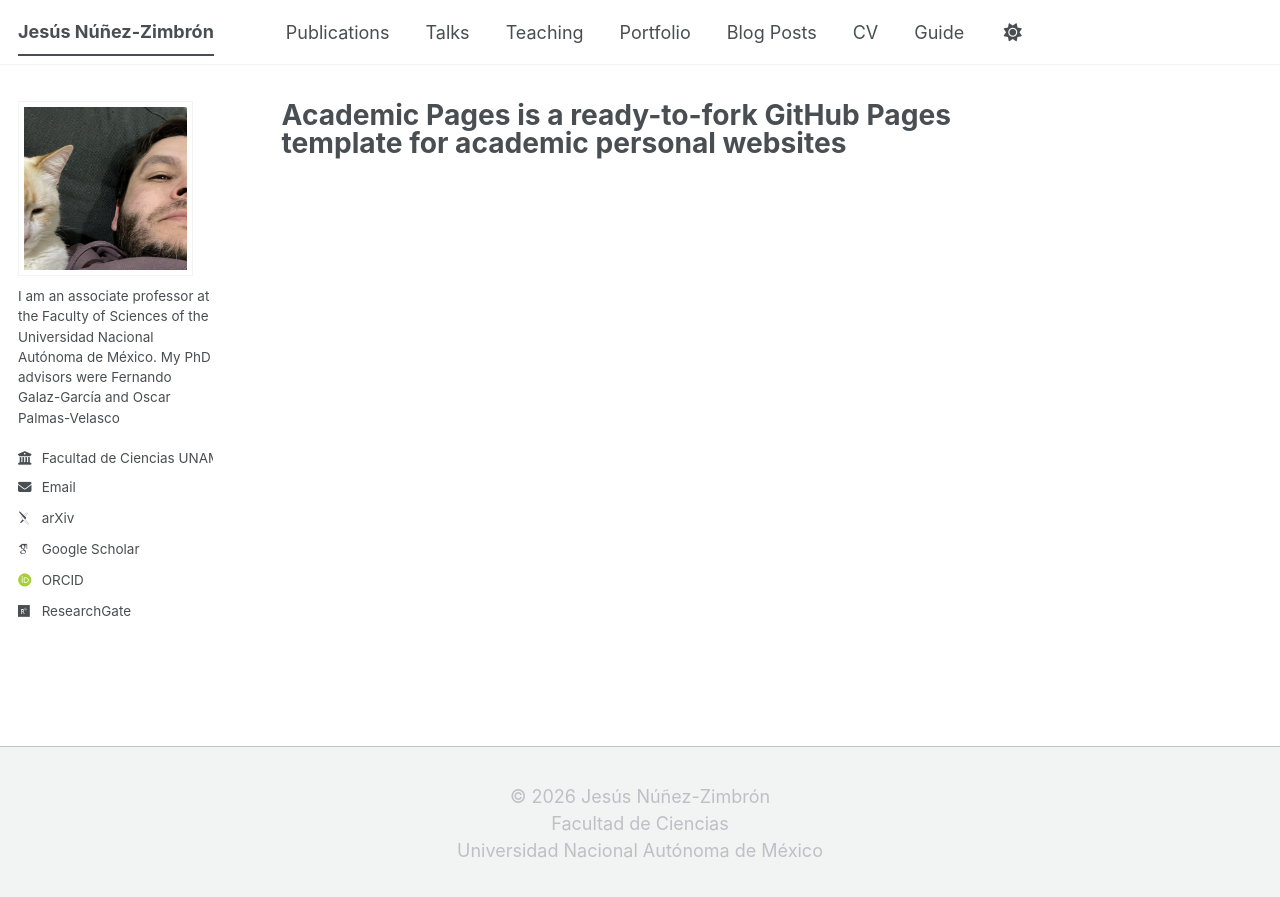
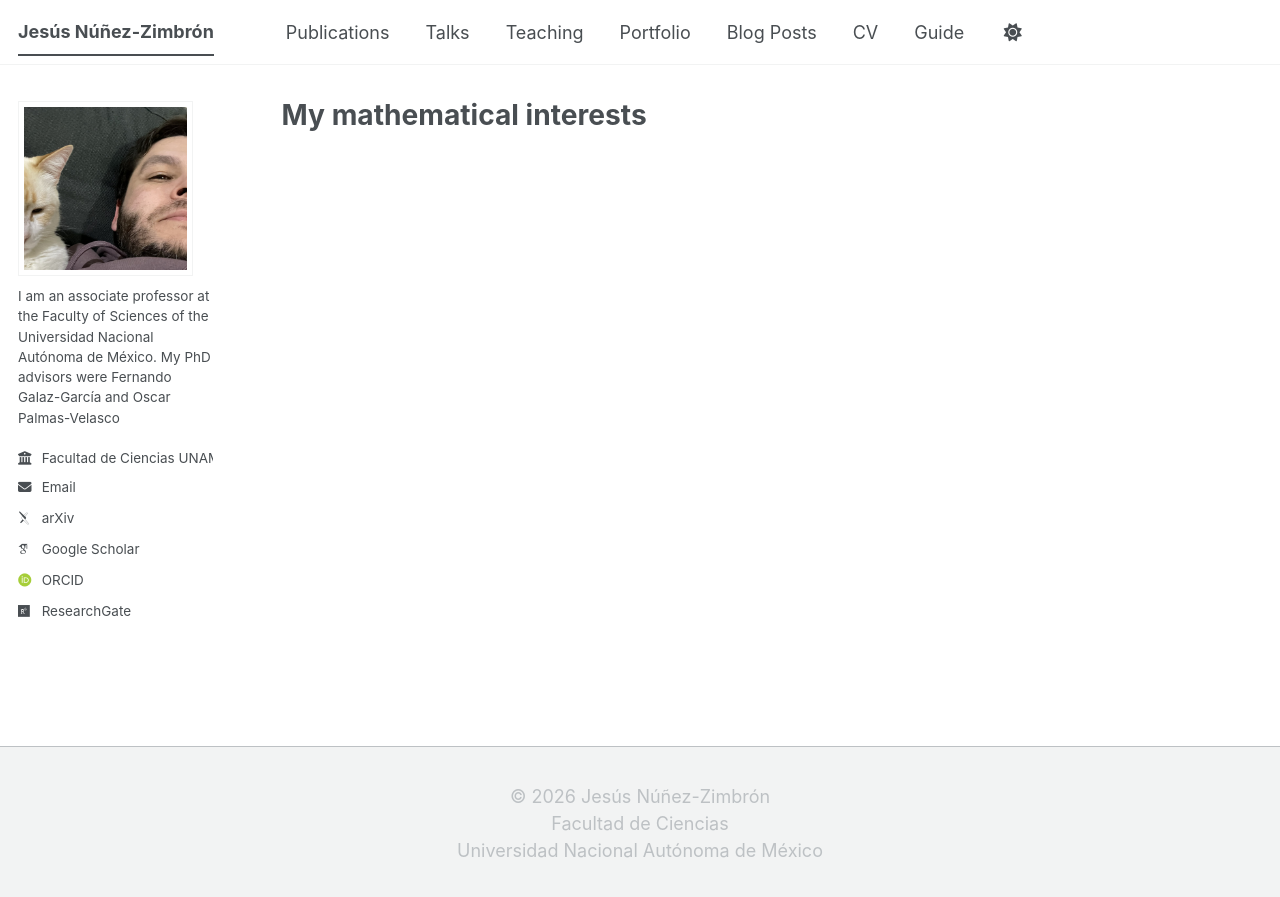
Before and after one commit to zimbron/zimbron.github.io, a Jekyll site: the page built from _pages/about.md, in a window 1280 px wide. Shown: the top 897 px of the page. Built offline with Jekyll 4.4.1, drawn with Linux system fonts in a browser that asks for light colours; some web fonts are replaced; a script bundle is joined from its source files by our own code; library files that are not in the unit come from our copies.

Commit message:
Update about.md

```diff
--- a/_pages/about.md
+++ b/_pages/about.md
@@ -1,6 +1,6 @@
 ---
 permalink: /
-title: "Academic Pages is a ready-to-fork GitHub Pages template for academic personal websites"
+title: "My mathematical interests"
 author_profile: true
 redirect_from:
   - /about/
```
